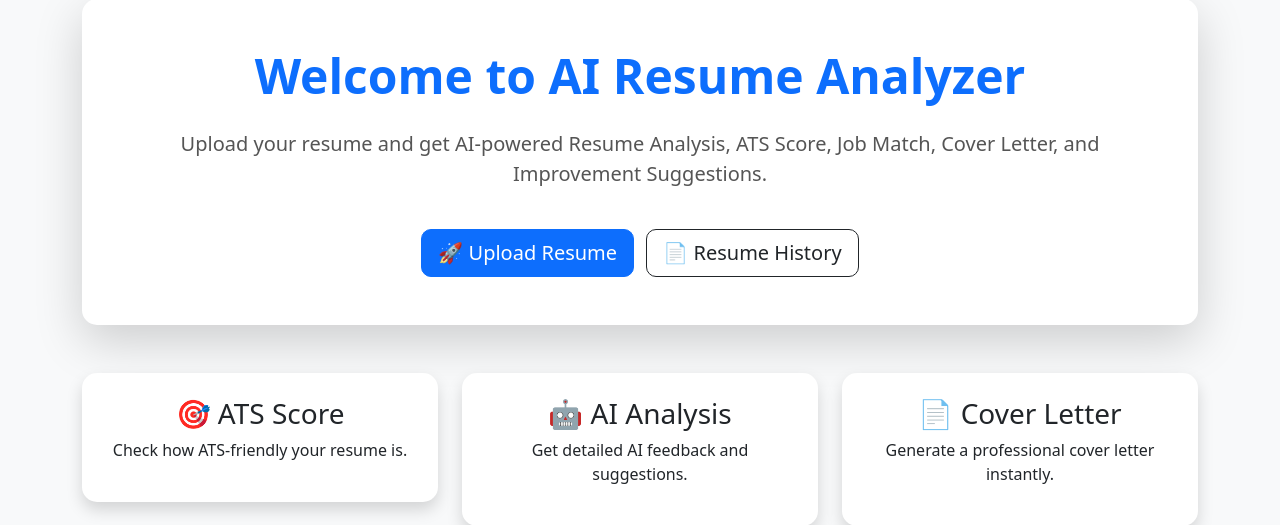
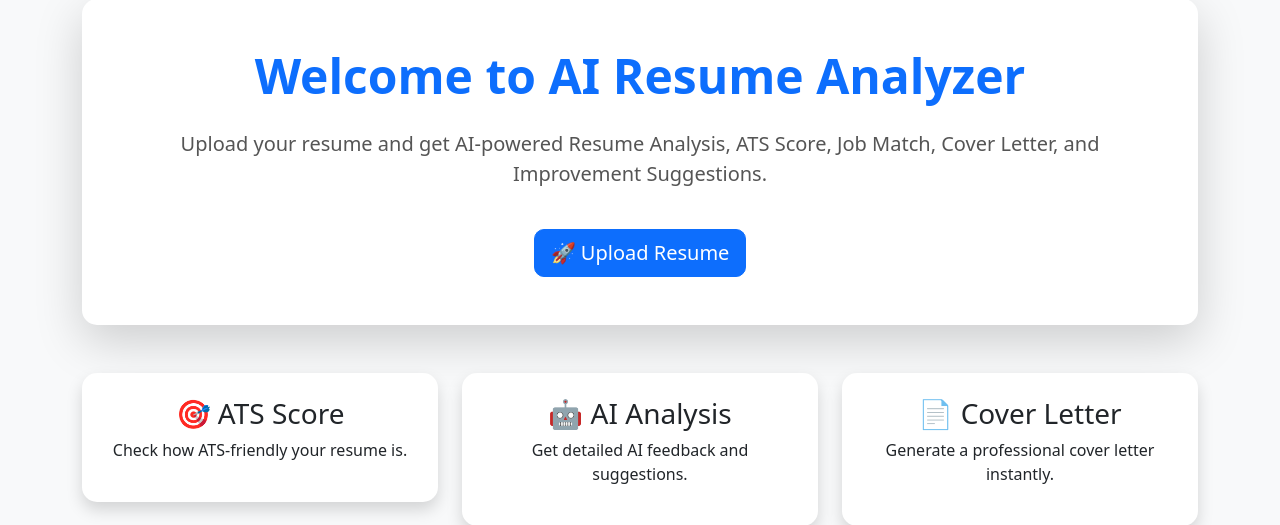
Before and after one commit to atharvaraut1910-hash/AI-Resume-Analyzer, a Django app: page / in a window 1280 px wide. Shown: the part 105-630 px from the top of the page. Run offline with Django 5.2, Linux system fonts and the light colour scheme; some libraries are stand-ins or nearby versions.

Commit message:
Removed history button from home page

```diff
--- a/analyzer/templates/analyzer/home.html
+++ b/analyzer/templates/analyzer/home.html
@@ -53,9 +53,7 @@
                     🚀 Upload Resume
                 </a>
 
-                <a href="/history/" class="btn btn-outline-dark btn-lg ms-2">
-                    📄 Resume History
-                </a>
+
 
             </div>
 
```
